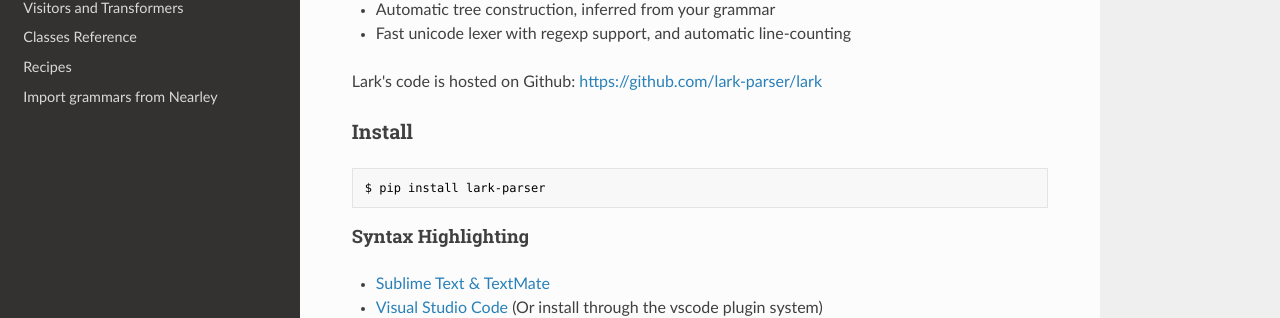
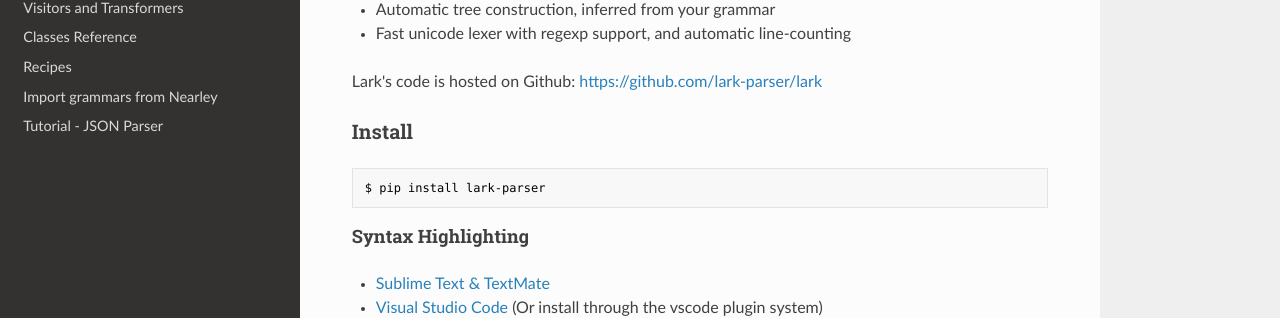
Before and after one commit to lark-parser/lark, an MkDocs documentation site: the page built from docs/index.md, in a window 1280 px wide. Shown: the part 410-728 px from the top of the page. Built offline with MkDocs 1.6.1, drawn with Linux system fonts in a browser that asks for light colours; nearby versions of some CDN libraries; old or Windows-style settings are respelled for this version of MkDocs.

Commit message:
Fix readthedocs (Issue #640)

```diff
--- a/mkdocs.yml
+++ b/mkdocs.yml
@@ -13,3 +13,4 @@ pages:
     - Classes Reference: classes.md
     - Recipes: recipes.md
     - Import grammars from Nearley: nearley.md
+    - Tutorial - JSON Parser: json_tutorial.md
```
